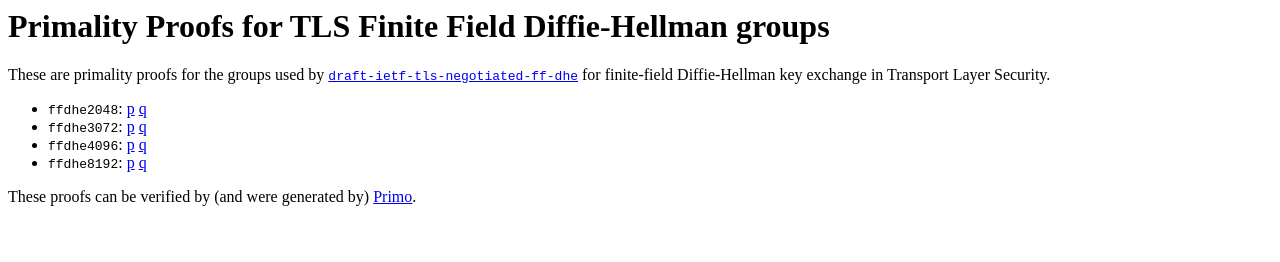
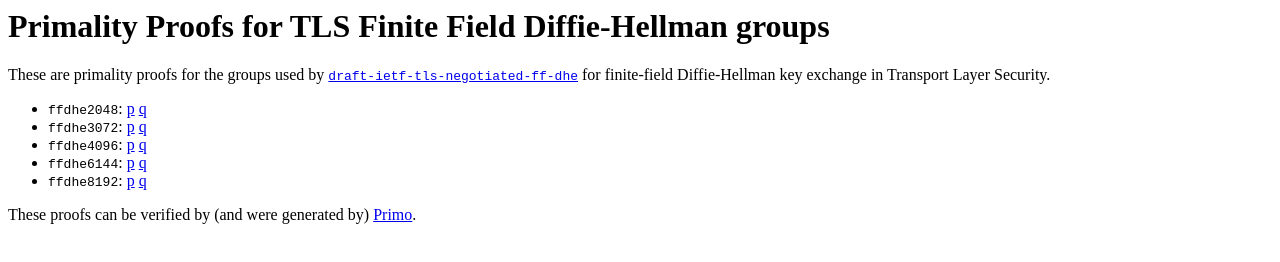
Before and after one commit to dkg/tls-negotiated-ff-dhe, a plain HTML site: page ffdhe-primality-proofs/index.html in a window 1280 px wide. Drawn offline with Linux system fonts and the light colour scheme.

Commit message:
add primality proofs for ffdhe6144

```diff
--- a/ffdhe-primality-proofs/index.html
+++ b/ffdhe-primality-proofs/index.html
@@ -14,6 +14,7 @@ Security.
   <li><tt>ffdhe2048</tt>: <a href="ffdhe2048_p.out">p</a> <a href="ffdhe2048_q.out">q</a></li>
   <li><tt>ffdhe3072</tt>: <a href="ffdhe3072_p.out">p</a> <a href="ffdhe3072_q.out">q</a></li>
   <li><tt>ffdhe4096</tt>: <a href="ffdhe4096_p.out">p</a> <a href="ffdhe4096_q.out">q</a></li>
+  <li><tt>ffdhe6144</tt>: <a href="ffdhe6144_p.out">p</a> <a href="ffdhe6144_q.out">q</a></li>
   <li><tt>ffdhe8192</tt>: <a href="ffdhe8192_p.out">p</a> <a href="ffdhe8192_q.out">q</a></li>
 </ul>
 <p>
```
Also changed, not shown: 2 other files.
